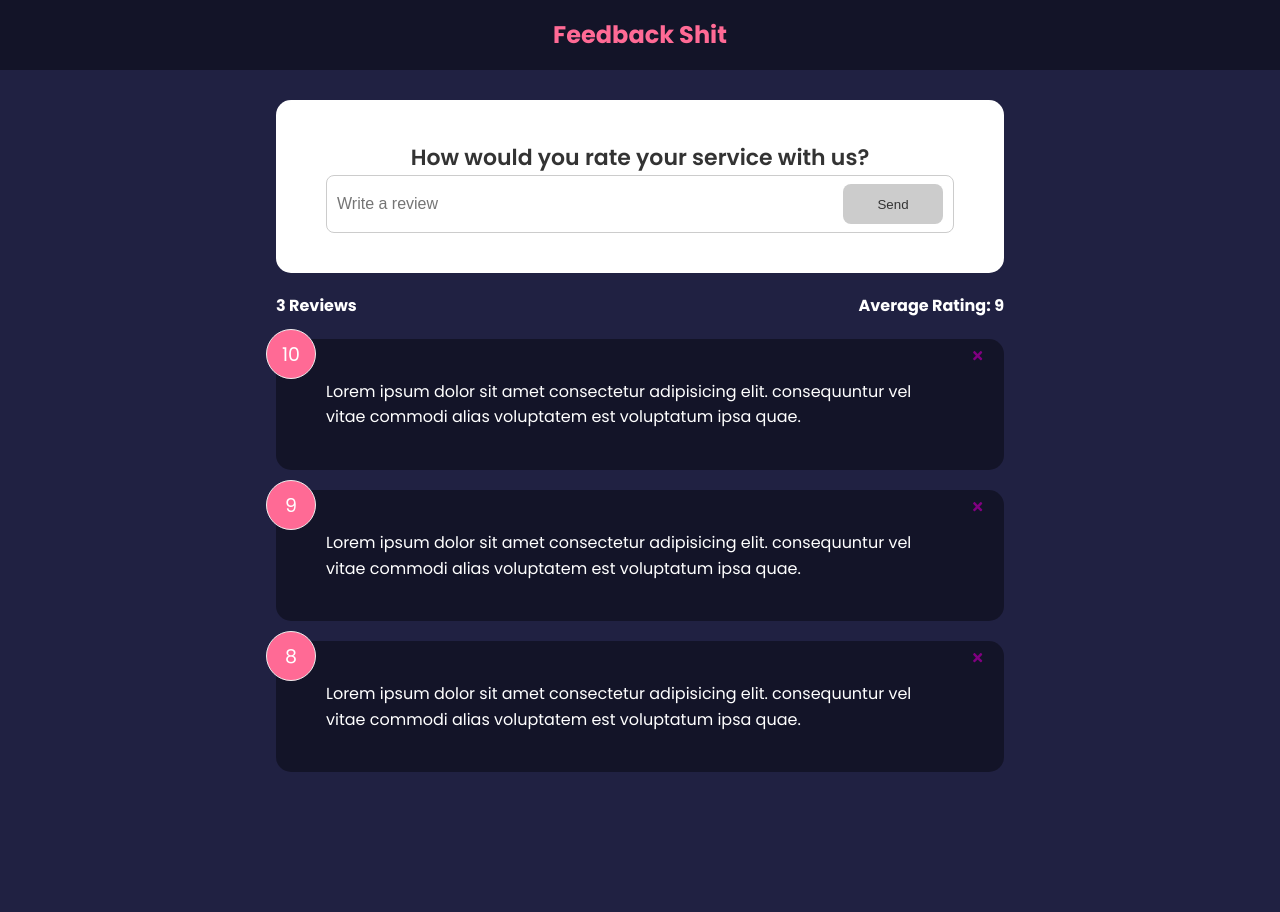
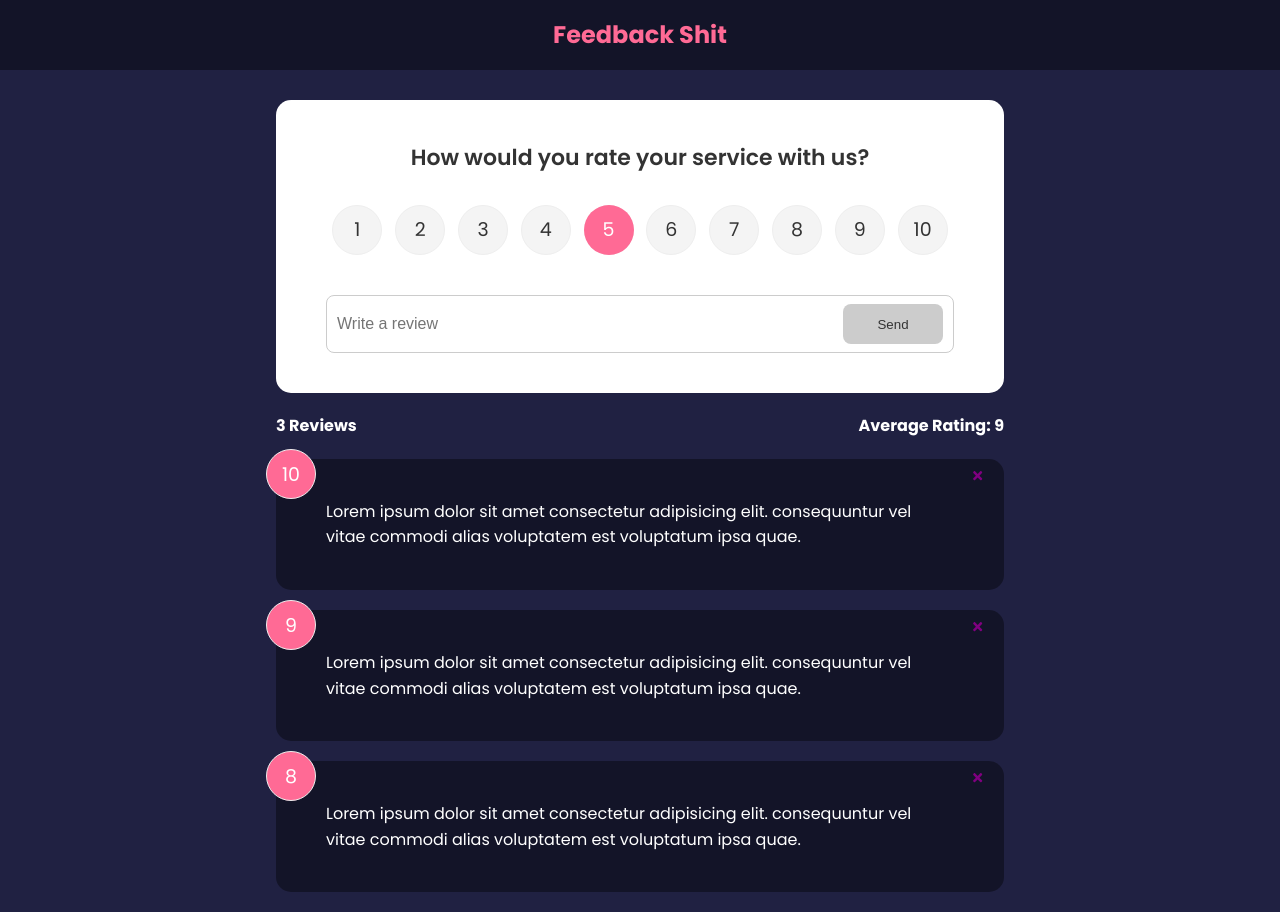
Before and after one commit to mobiblunt/feedback-app, a React (Create React App) app: page / in a window 1280 px wide. Before the commit the page ends 800 px from the top, so only its background shows below. Built offline with nearby package versions, Linux system fonts and the light colour scheme.

Commit message:
Made Updates

```diff
--- a/package.json
+++ b/package.json
@@ -8,10 +8,12 @@
     "@testing-library/react": "^13.4.0",
     "@testing-library/user-event": "^13.5.0",
     "formik": "^2.2.9",
+    "framer-motion": "^4.1.17",
     "react": "^18.2.0",
     "react-dom": "^18.2.0",
     "react-icons": "^4.8.0",
     "react-scripts": "5.0.1",
+    "uuid": "^9.0.0",
     "web-vitals": "^2.1.4"
   },
   "scripts": {
--- a/src/App.js
+++ b/src/App.js
@@ -1,3 +1,4 @@
+import {v4 as uuidv4} from 'uuid'
 import Header from "./components/Header"
 import FeedbackList from "./components/FeedbackList"
 import { useState } from "react"
@@ -5,8 +6,16 @@
 import FeedbackStats from "./components/FeedbackStats"
 import FeedbackForm from "./components/FeedbackForm"
 
+
 function App() {
     const [feedback, setFeedback] = useState(FeedbackData)
+
+    const addFeedback = (newFeedback) => {
+
+        newFeedback.id = uuidv4()
+        setFeedback([newFeedback, ...feedback])
+
+    }
 const deleteFeedback = (id) => {
     if (window.confirm('Are you sure you want to delete?')) {
         setFeedback(feedback.filter((item) =>   item.id !== id))
@@ -17,7 +26,8 @@
         <>
        <Header />
        <div className="container">
-        <FeedbackForm />
+
+        <FeedbackForm handleAdd={addFeedback} />
        <FeedbackStats feedback={feedback} />
         <FeedbackList
         feedback={feedback}
--- a/src/components/FeedbackForm.jsx
+++ b/src/components/FeedbackForm.jsx
@@ -1,9 +1,11 @@
 import { useState } from "react"
 import Card from "./shared/Card"
 import Button from "./shared/Button"
+import RatingSelect from "./RatingSelect"
 
-function FeedbackForm() {
+function FeedbackForm({handleAdd}) {
     const [text, setText] = useState('')
+    const [rating, setRating] = useState(10)
     const [btnDisabled, setBtnDisabled] = useState(true)
     const [message, setMessage] = useState('')
     const handleTextChange = (e) => {
@@ -19,10 +21,23 @@
         }
         setText(e.target.value)
     }
+    const handleSubmit = (e) => {
+        e.preventDefault()
+        if (text.trim().length > 10) {
+            const newFeedback = {
+                text,
+                rating,
+            }
+            handleAdd(newFeedback)
+            setText('')
+        }
+    }
+
   return (
     <Card>
-        <form>
+        <form onSubmit={handleSubmit}>
             <h2>How would you rate your service with us?</h2>
+            <RatingSelect select={(rating) => setRating(rating)} />
             <div className="input-group">
                 <input onChange={handleTextChange} value={text} type="text" placeholder="Write a review" />
                 <Button type="submit" isDisabled={btnDisabled} version='secondary'>Send</Button>
--- a/src/components/FeedbackList.jsx
+++ b/src/components/FeedbackList.jsx
@@ -1,5 +1,6 @@
 import React from 'react'
 import FeedbackItem from './FeedbackItem'
+import {motion, AnimatePresence} from 'framer-motion'
 
 function FeedbackList({feedback, handleDelete}) {
     if (!feedback || FeedbackList.length === 0) {
@@ -8,14 +9,31 @@
 
     return (
         <div className='feedback-list'>
+            <AnimatePresence>
             {feedback.map((item) => {
-                return <FeedbackItem key={item.id}
+                return (
+                    <motion.div key={item.id}>
+                    <FeedbackItem key={item.id}
                 item={item}
                 handleDelete={handleDelete }
+
                 />
+                </motion.div>)
             })}
+            </AnimatePresence>
         </div>
       )
+
+    // return (
+    //     <div className='feedback-list'>
+    //         {feedback.map((item) => {
+    //             return <FeedbackItem key={item.id}
+    //             item={item}
+    //             handleDelete={handleDelete }
+    //             />
+    //         })}
+    //     </div>
+    //   )
 
 }
 
--- /dev/null
+++ b/src/components/RatingSelect.jsx
@@ -0,0 +1,29 @@
+import { useState } from "react"
+
+function RatingSelect({select}) {
+    const [selected, setSelected] = useState(5)
+
+    const handleChange = (e) => {
+        setSelected(+e.currentTarget.value)
+        select(+e.currentTarget.value)
+    }
+  return (
+    <ul className='rating'>
+      {Array.from({ length: 10 }, (_, i) => (
+        <li key={`rating-${i + 1}`}>
+          <input
+            type='radio'
+            id={`num${i + 1}`}
+            name='rating'
+            value={i + 1}
+            onChange={handleChange}
+            checked={selected === i + 1}
+          />
+          <label htmlFor={`num${i + 1}`}>{i + 1}</label>
+        </li>
+      ))}
+    </ul>
+  )
+}
+
+export default RatingSelect
```
Also changed, not shown: 1 other file (tests, documents, lock files or other folders).
